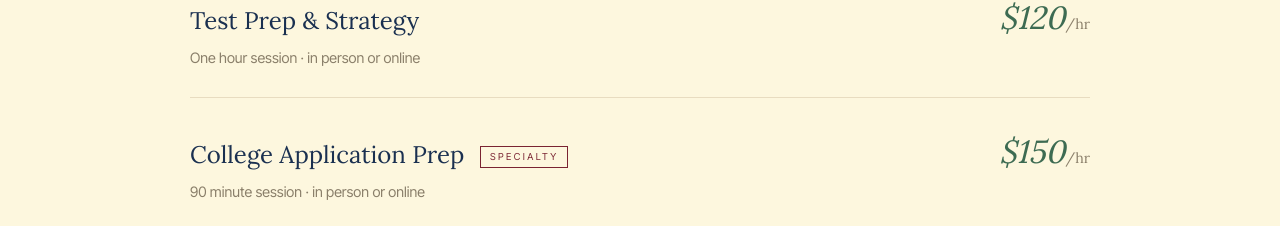
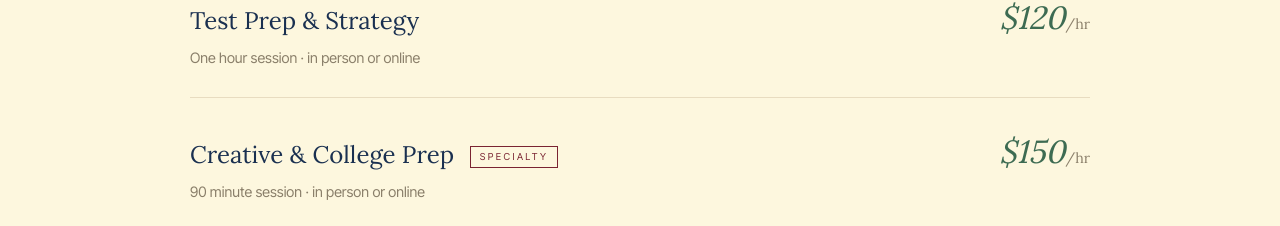
Before and after one commit to patrickparagas1/josephine-tutoring, a Next.js app: page /rates in a window 1280 px wide. Shown: the part 1099-1325 px from the top of the page. Built offline with nearby package versions, Linux system fonts and the light colour scheme.

Commit message:
Rename College Application Prep to Creative & College Prep on rates page

```diff
--- a/components/Rates.tsx
+++ b/components/Rates.tsx
@@ -81,7 +81,7 @@ export default function Rates() {
         <div className="rate-row">
           <div>
             <div className="rate-label">
-              College Application Prep{" "}
+              Creative &amp; College Prep{" "}
               <span className="rate-badge">specialty</span>
             </div>
             <div className="rate-desc">
```
